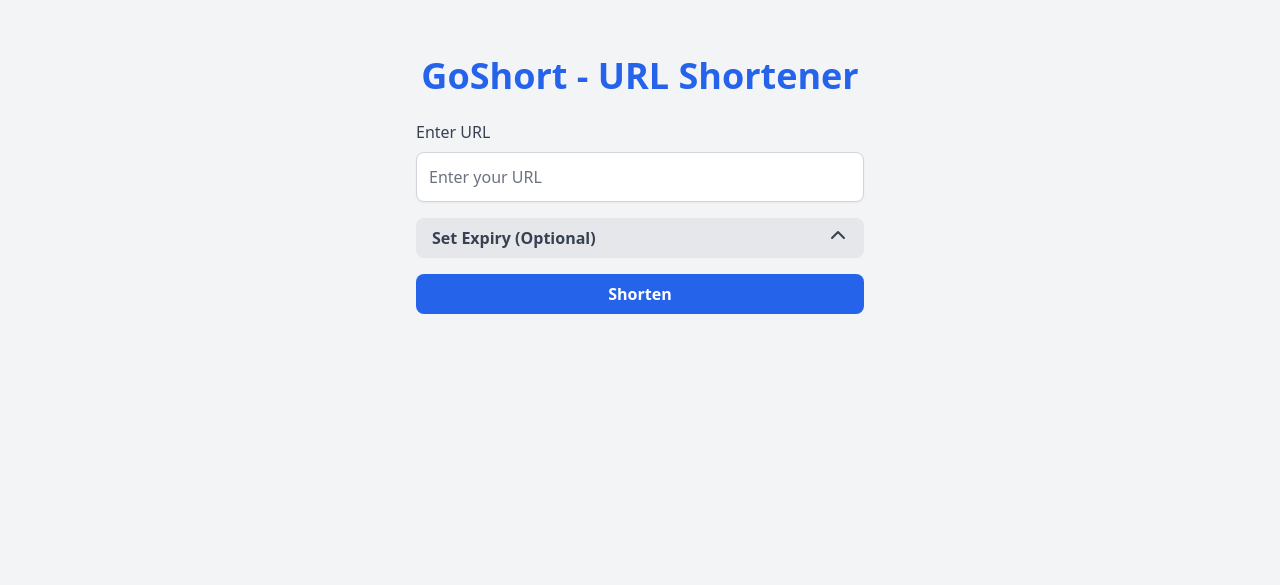
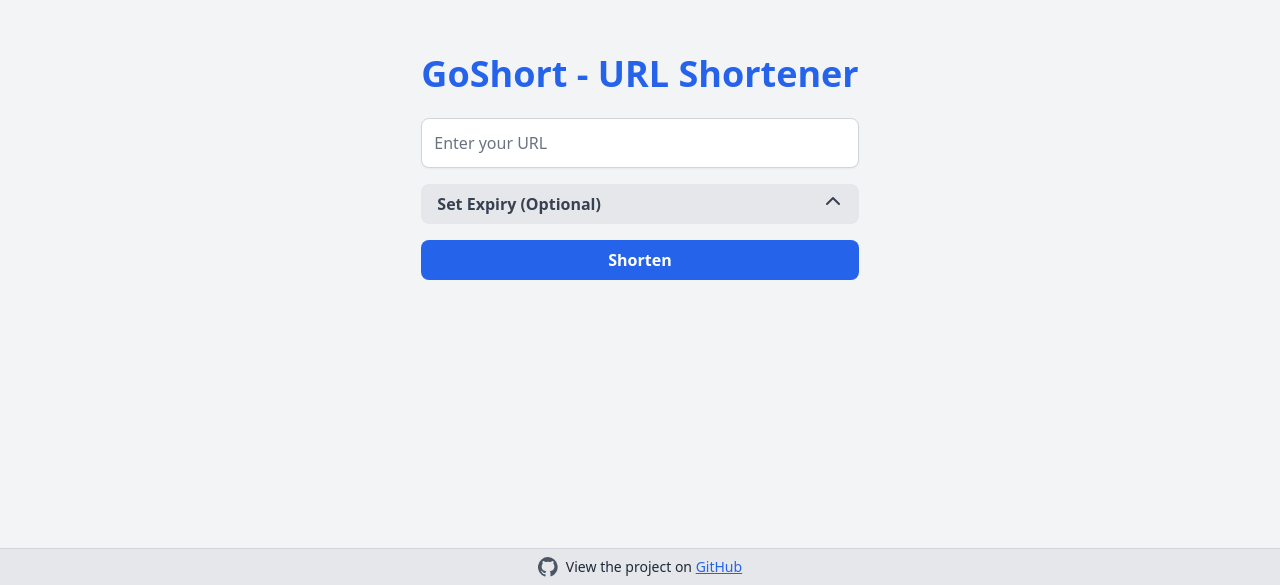
Before and after one commit to mbulling83/GoShort, a SvelteKit app in the folder web/: page / in a window 1280 px wide. Shown: the part 215-800 px from the top of the page. Built offline with nearby package versions, Linux system fonts and the light colour scheme.

Commit message:
Refactor URL shortener UI with new Main and Footer components, enhance layout and styling

```diff
--- a/web/src/app.css
+++ b/web/src/app.css
@@ -1,3 +1,16 @@
 @import 'tailwindcss/base';
 @import 'tailwindcss/components';
 @import 'tailwindcss/utilities';
+
+html,
+body {
+  margin: 0;
+  padding: 0;
+  height: 100%;
+  overflow: hidden;
+}
+
+body {
+  display: flex;
+  flex-direction: column;
+}
--- /dev/null
+++ b/web/src/components/Footer.svelte
@@ -0,0 +1,26 @@
+<footer class="bg-gray-200 text-gray-800 py-2 w-full border-t border-gray-300">
+    <div class="container mx-auto flex justify-center items-center space-x-2">
+      <svg
+        xmlns="http://www.w3.org/2000/svg"
+        class="h-5 w-5 text-gray-600"
+        viewBox="0 0 24 24"
+        fill="currentColor"
+      >
+        <path
+          fill-rule="evenodd"
+          d="M12 0a12 12 0 00-3.8 23.39c.6.11.82-.26.82-.58v-2.17c-3.34.73-4.04-1.62-4.04-1.62-.55-1.4-1.34-1.77-1.34-1.77-1.1-.75.08-.73.08-.73 1.21.09 1.85 1.24 1.85 1.24 1.08 1.84 2.83 1.31 3.53 1 .11-.79.42-1.31.76-1.61-2.66-.3-5.47-1.33-5.47-5.92 0-1.31.47-2.38 1.24-3.22-.12-.3-.54-1.52.12-3.18 0 0 1-.32 3.29 1.23a11.48 11.48 0 015.98 0c2.29-1.55 3.29-1.23 3.29-1.23.66 1.66.24 2.88.12 3.18.77.84 1.24 1.91 1.24 3.22 0 4.6-2.82 5.61-5.5 5.91.43.37.81 1.1.81 2.22v3.29c0 .33.22.71.83.58A12 12 0 0012 0z"
+          clip-rule="evenodd"
+        />
+      </svg>
+      <p class="text-sm">
+        View the project on
+        <a
+          href="https://github.com/your-repo"
+          target="_blank"
+          class="text-blue-600 underline hover:text-blue-500 font-medium"
+        >
+          GitHub
+        </a>
+      </p>
+    </div>
+  </footer>
--- /dev/null
+++ b/web/src/components/Main.svelte
@@ -0,0 +1,104 @@
+<script>
+	export let longUrl = '';
+	export let shortUrl = '';
+	export let errorMessage = '';
+	export let expiry = '';
+	export let validationError = '';
+	export let isCopied = false;
+	export let showExpiry = false;
+
+	export let shortenUrl;
+	export let copyToClipboard;
+</script>
+
+<div class="flex flex-col items-center justify-center bg-gray-100 p-4">
+	<h1 class="text-4xl font-bold text-blue-600 mb-6">GoShort - URL Shortener</h1>
+
+	<div class="w-full max-w-md space-y-4">
+		<div>
+			<input
+				id="long-url"
+				type="url"
+				bind:value={longUrl}
+				placeholder="Enter your URL"
+				class="w-full p-3 border border-gray-300 rounded-lg shadow-sm focus:ring focus:ring-blue-300 focus:outline-none"
+				required
+			/>
+			{#if validationError}
+				<p class="text-red-500 text-sm mt-1">{validationError}</p>
+			{/if}
+		</div>
+
+		<div>
+			<button
+				type="button"
+				on:click={() => (showExpiry = !showExpiry)}
+				class="w-full bg-gray-200 text-gray-700 font-semibold py-2 px-4 rounded-lg hover:bg-gray-300 focus:ring focus:ring-gray-300 focus:outline-none transition flex items-center justify-between"
+			>
+				<span>Set Expiry (Optional)</span>
+				<svg
+					xmlns="http://www.w3.org/2000/svg"
+					class="h-5 w-5 transform transition-transform"
+					viewBox="0 0 20 20"
+					fill="currentColor"
+					class:rotate-180={showExpiry}
+				>
+					<path
+						fill-rule="evenodd"
+						d="M10 3a1 1 0 01.707.293l6 6a1 1 0 11-1.414 1.414L10 5.414 4.707 10.707A1 1 0 013.293 9.293l6-6A1 1 0 0110 3z"
+						clip-rule="evenodd"
+					/>
+				</svg>
+			</button>
+			{#if showExpiry}
+				<div class="mt-2">
+					<label for="expiry" class="block text-gray-700 font-medium mb-2">
+						Expiry Date & Time
+					</label>
+					<input
+						id="expiry"
+						type="datetime-local"
+						bind:value={expiry}
+						class="w-full p-3 border border-gray-300 rounded-lg shadow-sm focus:ring focus:ring-blue-300 focus:outline-none"
+					/>
+				</div>
+			{/if}
+		</div>
+
+		<button
+			on:click={shortenUrl}
+			class="w-full bg-blue-600 text-white font-semibold py-2 px-4 rounded-lg hover:bg-blue-700 focus:ring focus:ring-blue-300 focus:outline-none transition"
+		>
+			Shorten
+		</button>
+	</div>
+
+	{#if shortUrl}
+		<div class="mt-6 text-center bg-white p-6 rounded-lg shadow-lg">
+			<p class="text-lg font-medium mb-4">Your shortened URL is ready! 🚀</p>
+			<div class="flex flex-col items-center space-y-4">
+				<div
+					class="bg-gray-100 text-gray-800 px-4 py-2 rounded-md border border-gray-300 font-mono text-sm break-all w-full max-w-lg"
+				>
+					<a href={shortUrl} target="_blank" class="hover:text-blue-500">
+						{shortUrl}
+					</a>
+				</div>
+				<button
+					on:click={copyToClipboard}
+					class="bg-green-500 text-white font-semibold py-2 px-4 rounded-lg hover:bg-green-600 focus:ring focus:ring-green-300 focus:outline-none transition flex items-center space-x-2"
+				>
+					{#if isCopied}
+						<span class="animate-pulse">Copied! ✅</span>
+					{:else}
+						<span>📋 Copy URL</span>
+					{/if}
+				</button>
+			</div>
+		</div>
+	{/if}
+
+	{#if errorMessage}
+		<div class="mt-4 text-red-500 font-medium">{errorMessage}</div>
+	{/if}
+</div>
--- a/web/src/routes/+page.svelte
+++ b/web/src/routes/+page.svelte
@@ -1,4 +1,7 @@
 <script>
+    import Main from '../components/Main.svelte';
+    import Footer from '../components/Footer.svelte';
+
     let longUrl = '';
     let shortUrl = '';
     let errorMessage = '';
@@ -17,27 +20,22 @@
     };
 
     const shortenUrl = async () => {
-      // Validate the URL
       if (!isValidUrl(longUrl)) {
         validationError = 'Please enter a valid URL.';
         return;
       }
-      validationError = ''; // Clear any previous validation error
+      validationError = ''; // Clear validation errors
 
       try {
         errorMessage = '';
-        shortUrl = ''; // Clear any previous successful result
+        shortUrl = ''; // Clear previous result
 
-        // Convert expiry to RFC3339 format if provided
         const formattedExpiry = expiry ? new Date(expiry).toISOString() : null;
 
         const response = await fetch('/api/v1/shorten', {
           method: 'POST',
           headers: { 'Content-Type': 'application/json' },
-          body: JSON.stringify({
-            long_url: longUrl,
-            expiry: formattedExpiry,
-          }),
+          body: JSON.stringify({ long_url: longUrl, expiry: formattedExpiry }),
         });
 
         if (!response.ok) throw new Error('Failed to shorten URL');
@@ -54,8 +52,8 @@
       try {
         if (shortUrl) {
           await navigator.clipboard.writeText(shortUrl);
-          isCopied = true; // Set state to show "Copied!" message
-          setTimeout(() => (isCopied = false), 2000); // Reset state after 2 seconds
+          isCopied = true;
+          setTimeout(() => (isCopied = false), 2000);
         }
       } catch (error) {
         console.error('Failed to copy URL.', error);
@@ -63,105 +61,19 @@
     };
   </script>
 
-  <div class="flex flex-col items-center justify-center min-h-screen bg-gray-100 p-4">
-    <h1 class="text-4xl font-bold text-blue-600 mb-6">GoShort - URL Shortener</h1>
-
-    <div class="w-full max-w-md space-y-4">
-      <div>
-        <label for="long-url" class="block text-gray-700 font-medium mb-2">Enter URL</label>
-        <input
-          id="long-url"
-          type="url"
-          bind:value="{longUrl}"
-          placeholder="Enter your URL"
-          class="w-full p-3 border border-gray-300 rounded-lg shadow-sm focus:ring focus:ring-blue-300 focus:outline-none"
-          required
-        />
-        {#if validationError}
-          <p class="text-red-500 text-sm mt-1">{validationError}</p>
-        {/if}
-      </div>
-
-      <div>
-        <button
-          type="button"
-          on:click="{() => (showExpiry = !showExpiry)}"
-          class="w-full bg-gray-200 text-gray-700 font-semibold py-2 px-4 rounded-lg hover:bg-gray-300 focus:ring focus:ring-gray-300 focus:outline-none transition flex items-center justify-between"
-        >
-          <span>Set Expiry (Optional)</span>
-          <svg
-            xmlns="http://www.w3.org/2000/svg"
-            class="h-5 w-5 transform transition-transform"
-            viewBox="0 0 20 20"
-            fill="currentColor"
-            class:rotate-180="{showExpiry}"
-          >
-            <path fill-rule="evenodd" d="M10 3a1 1 0 01.707.293l6 6a1 1 0 11-1.414 1.414L10 5.414 4.707 10.707A1 1 0 013.293 9.293l6-6A1 1 0 0110 3z" clip-rule="evenodd" />
-          </svg>
-        </button>
-        {#if showExpiry}
-          <div class="mt-2">
-            <label for="expiry" class="block text-gray-700 font-medium mb-2">
-              Expiry Date & Time
-            </label>
-            <input
-              id="expiry"
-              type="datetime-local"
-              bind:value="{expiry}"
-              class="w-full p-3 border border-gray-300 rounded-lg shadow-sm focus:ring focus:ring-blue-300 focus:outline-none"
-            />
-          </div>
-        {/if}
-      </div>
-
-      <button
-        on:click="{shortenUrl}"
-        class="w-full bg-blue-600 text-white font-semibold py-2 px-4 rounded-lg hover:bg-blue-700 focus:ring focus:ring-blue-300 focus:outline-none transition"
-      >
-        Shorten
-      </button>
-    </div>
-
-    {#if shortUrl}
-      <div class="mt-6 text-center bg-white p-4 rounded-lg shadow-lg">
-        <p class="text-lg font-medium">Your shortened URL:</p>
-        <div class="flex items-center justify-center space-x-4">
-          <a
-            href="{shortUrl}"
-            target="_blank"
-            class="text-blue-600 underline break-all"
-          >
-            {shortUrl}
-          </a>
-          <button
-            on:click="{copyToClipboard}"
-            class="bg-green-500 text-white font-semibold py-1 px-3 rounded-lg hover:bg-green-600 focus:ring focus:ring-green-300 focus:outline-none transition flex items-center space-x-2"
-          >
-            {#if isCopied}
-              <span class="animate-pulse">Copied!</span>
-            {:else}
-              <svg
-                xmlns="http://www.w3.org/2000/svg"
-                class="h-5 w-5"
-                viewBox="0 0 20 20"
-                fill="currentColor"
-              >
-                <path d="M8 2a2 2 0 00-2 2v12a2 2 0 002 2h8a2 2 0 002-2V4a2 2 0 00-2-2H8zm-3 3a2 2 0 012-2h5a2 2 0 012 2v11a2 2 0 01-2 2H7a2 2 0 01-2-2V5z" />
-              </svg>
-              <span>Copy</span>
-            {/if}
-          </button>
-        </div>
-      </div>
-    {/if}
-
-    {#if errorMessage}
-      <div class="mt-4 text-red-500 font-medium">{errorMessage}</div>
-    {/if}
+  <div class="flex flex-col min-h-screen bg-gray-100">
+    <main class="flex-grow flex items-center justify-center">
+      <Main
+        bind:longUrl
+        bind:shortUrl
+        bind:errorMessage
+        bind:expiry
+        bind:validationError
+        bind:isCopied
+        bind:showExpiry
+        {shortenUrl}
+        {copyToClipboard}
+      />
+    </main>
+    <Footer />
   </div>
-
-  <style>
-    a {
-      word-break: break-all;
-    }
-  </style>
```
